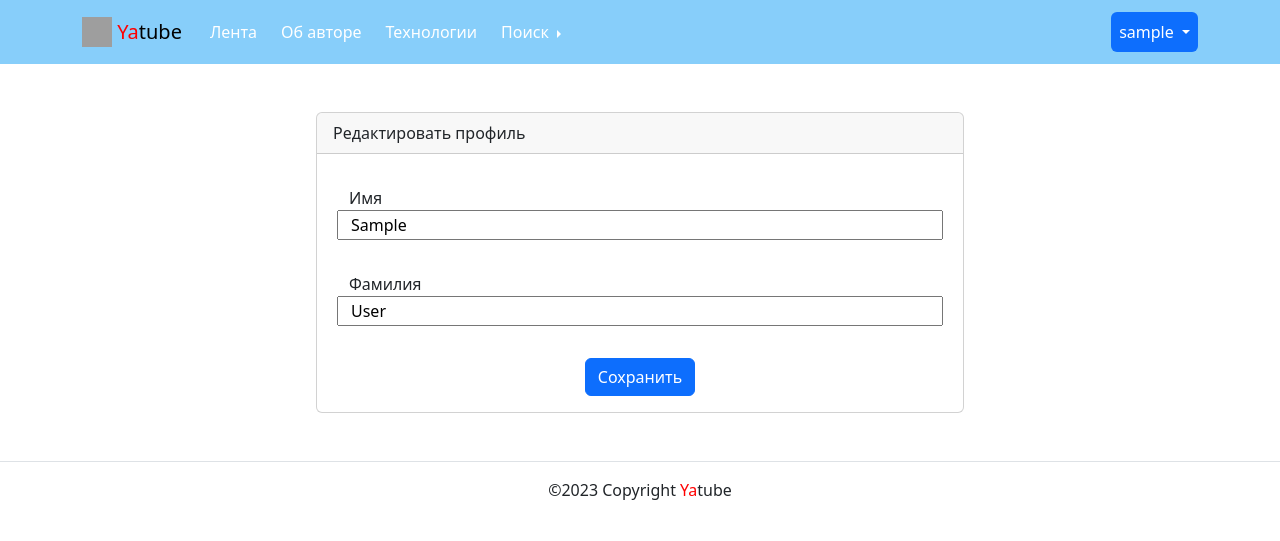
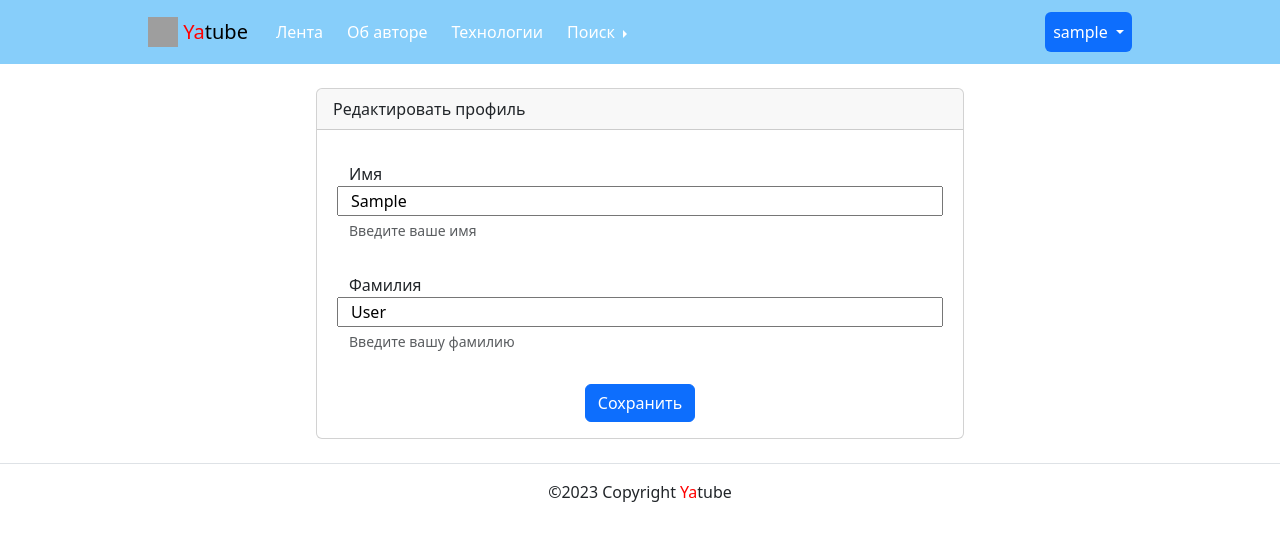
Before and after one commit to v-2841/Yatube, a Django app: a page that uses yatube/templates/base.html in a window 1280 px wide. Shown: the top 541 px of the page. Run offline with Django 3.2, Linux system fonts and the light colour scheme; the visitor is signed in with stand-in values (Sample User, id 1); data comes from the database, SQL or seed files in the repository; some libraries are stand-ins or nearby versions; grey boxes are pictures that could not be loaded.

Commit message:
fix bugs

```diff
--- a/yatube/templates/base.html
+++ b/yatube/templates/base.html
@@ -41,7 +41,7 @@
   <body>
     <header>{% include 'includes/header.html' %}</header>
     <main>
-      <div class="container py-5 pe-5 ps-5" style="max-width:1080px;">
+      <div class="container py-4 pe-5 ps-5" style="max-width:1080px;">
         {% block content %}
           <div>Место основного контента</div>
         {% endblock %}
--- a/yatube/templates/includes/header.html
+++ b/yatube/templates/includes/header.html
@@ -3,7 +3,7 @@
 {% with request.resolver_match.view_name as view_name %}
 <header>
   <nav class="navbar navbar-expand-lg navbar-light" style="background-color: lightskyblue;">
-    <div class="container">
+    <div class="container-fluid ps-5 pe-5" style="max-width:1080px;">
       <a class="navbar-brand" href="{% url 'posts:index' %}">
         <img
           src="{% static 'img/logo.png' %}"
--- a/yatube/templates/posts/profile_edit.html
+++ b/yatube/templates/posts/profile_edit.html
@@ -18,12 +18,18 @@
               Имя
             </label>
             {{ form.first_name }}
+            <small class="form-text text-muted">
+              Введите ваше имя
+            </small>
           </div>
           <div class="form-group row p-3">
             <label>
               Фамилия
             </label>
             {{ form.last_name }}
+            <small class="form-text text-muted">
+              Введите вашу фамилию
+            </small>
           </div>
           <div class="d-flex justify-content-center mt-3">
             <button type="submit" class="btn btn-primary">
```
